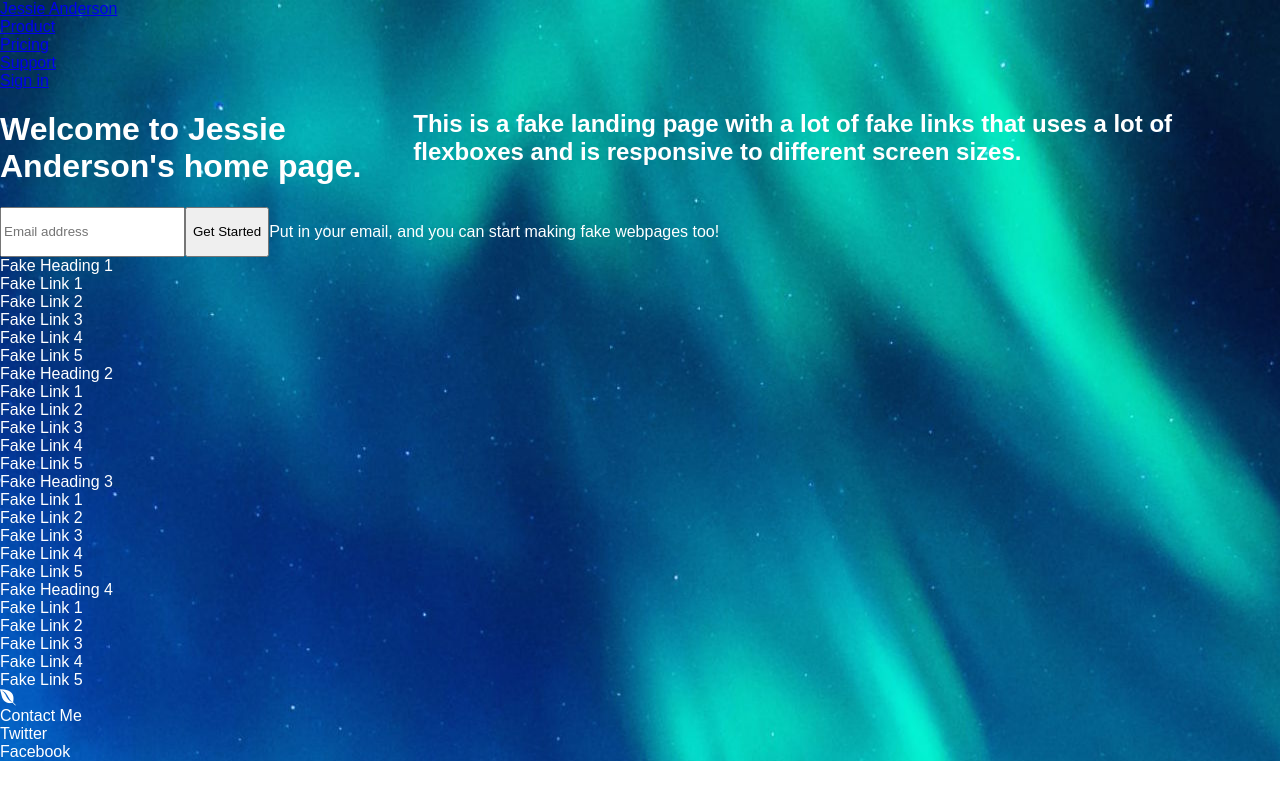
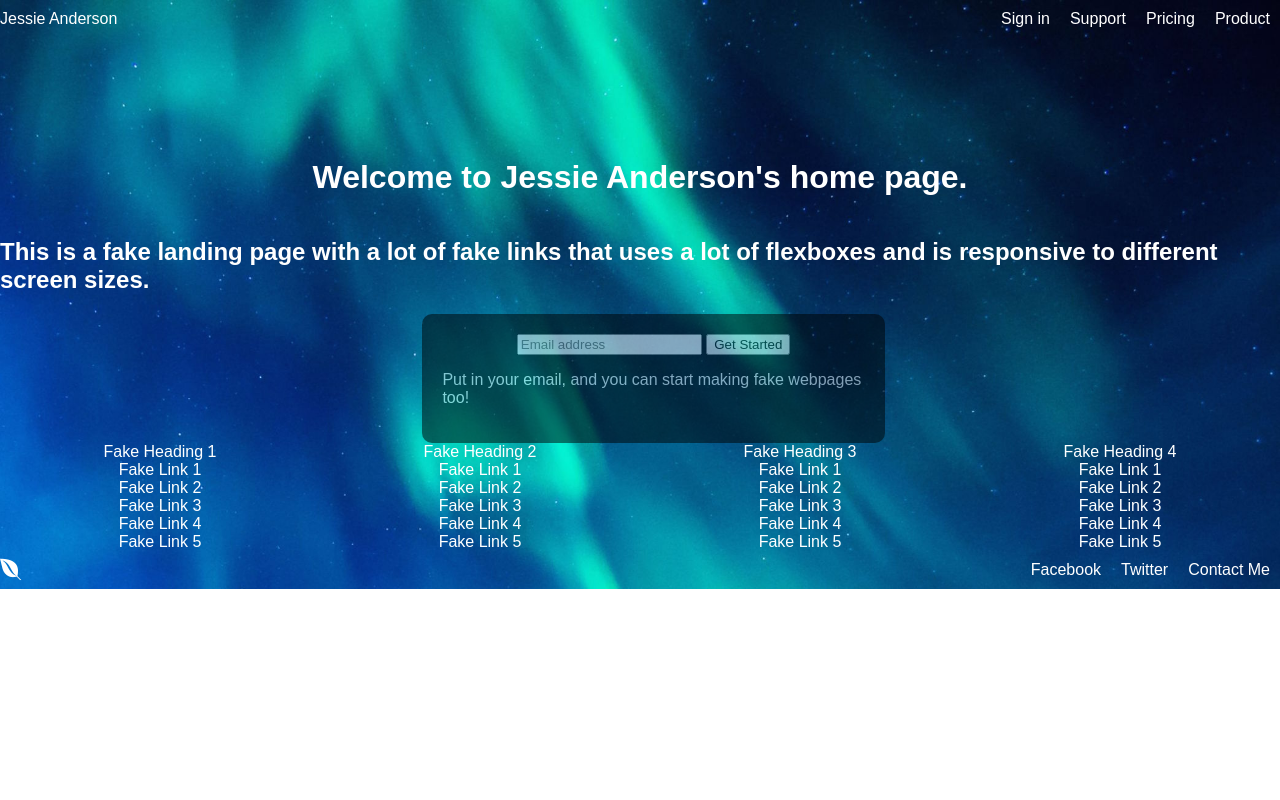
Before and after one commit to jessie-anderson/cs52-assignment-1, a plain HTML site: page index.html in a window 1280 px wide. Drawn offline with Linux system fonts and the light colour scheme; a web font is replaced by a local one.

Commit message:
added CSS styling

```diff
--- a/index.html
+++ b/index.html
@@ -8,78 +8,78 @@
 </head>
 <body>
   <div class="top-level">
-    <nav>
-      <div class="flex-container">
-        <ul>
-          <li><a href="#">Jessie Anderson</a></li>
-          <li><a href="#">Product</a></li>
-          <li><a href="#">Pricing</a></li>
-          <li><a href="#">Support</a></li>
-          <li><a href="#">Sign in</a></li>
+    <nav class="flex-container" id="horizontal">
+        <div class="flex-item">
+          <a href="#">Jessie Anderson</a>
+        </div>
+        <ul class="flex-item">
+          <li id="nav"><a href="#">Product</a></li>
+          <li id="nav"><a href="#">Pricing</a></li>
+          <li id="nav"><a href="#">Support</a></li>
+          <li id="nav"><a href="#">Sign in</a></li>
         </ul>
-      </div>
     </nav>
-    <div class="flex-container">
+    <div class="flex-container" id="greeting">
       <h1>Welcome to Jessie Anderson's home page.</h1>
+    </div>
+    <div class="flex-container" id="horizontal">
       <h2>This is a fake landing page with a lot of fake links that uses a lot of
         flexboxes and is responsive to different screen sizes.</h2>
     </div>
-    <div class="flex-container">
-      <input placeholder="Email address"></input>
-      <button>Get Started</button>
-      <p>Put in your email, and you can start making fake webpages too!</p>
+    <div class="flex-container" id="email-box">
+      <div class="flex-item">
+        <input placeholder="Email address"></input>
+        <button>Get Started</button>
+      </div>
+      <div class="flex-item">
+        <p>Put in your email, and you can start making fake webpages too!</p>
+      </div>
     </div>
-    <div class-"flex-container">
-      <div>
-        <ul href="#">
-          <li href="#">Fake Heading 1</li>
-          <li href="#">Fake Link 1</li>
-          <li href="#">Fake Link 2</li>
-          <li href="#">Fake Link 3</li>
-          <li href="#">Fake Link 4</li>
-          <li href="#">Fake Link 5</li>
+    <div class="flex-container" id="links">
+        <ul class="flex-item">
+          <li><a href="#">Fake Heading 1</a></li>
+          <li><a href="#">Fake Link 1</a></li>
+          <li><a href="#">Fake Link 2</a></li>
+          <li><a href="#">Fake Link 3</a></li>
+          <li><a href="#">Fake Link 4</a></li>
+          <li><a href="#">Fake Link 5</a></li>
+        </ul>
+        <ul class="flex-item">
+          <li><a href="#">Fake Heading 2</a></li>
+          <li><a href="#">Fake Link 1</a></li>
+          <li><a href="#">Fake Link 2</a></li>
+          <li><a href="#">Fake Link 3</a></li>
+          <li><a href="#">Fake Link 4</a></li>
+          <li><a href="#">Fake Link 5</a></li>
+        </ul>
+        <ul class="flex-item">
+          <li><a href="#">Fake Heading 3</a></li>
+          <li><a href="#">Fake Link 1</a></li>
+          <li><a href="#">Fake Link 2</a></li>
+          <li><a href="#">Fake Link 3</a></li>
+          <li><a href="#">Fake Link 4</a></li>
+          <li><a href="#">Fake Link 5</a></li>
+        </ul>
+        <ul class="flex-item">
+          <li><a href="#">Fake Heading 4</a></li>
+          <li><a href="#">Fake Link 1</a></li>
+          <li><a href="#">Fake Link 2</a></li>
+          <li><a href="#">Fake Link 3</a></li>
+          <li><a href="#">Fake Link 4</a></li>
+          <li><a href="#">Fake Link 5</a></li>
         </ul>
       </div>
-      <div>
-        <ul href="#">
-          <li href="#">Fake Heading 2</li>
-          <li href="#">Fake Link 1</li>
-          <li href="#">Fake Link 2</li>
-          <li href="#">Fake Link 3</li>
-          <li href="#">Fake Link 4</li>
-          <li href="#">Fake Link 5</li>
-        </ul>
+    <div class="flex-container" id="horizontal">
+
+      <div class="flex-item">
+        <span class="fa fa-envira fa-lg"></span>
       </div>
-      <div>
-        <ul href="#">
-          <li href="#">Fake Heading 3</li>
-          <li href="#">Fake Link 1</li>
-          <li href="#">Fake Link 2</li>
-          <li href="#">Fake Link 3</li>
-          <li href="#">Fake Link 4</li>
-          <li href="#">Fake Link 5</li>
-        </ul>
-      </div>
-      <div>
-        <ul href="#">
-          <li href="#">Fake Heading 4</li>
-          <li href="#">Fake Link 1</li>
-          <li href="#">Fake Link 2</li>
-          <li href="#">Fake Link 3</li>
-          <li href="#">Fake Link 4</li>
-          <li href="#">Fake Link 5</li>
-        </ul>
-      </div>
-    </div>
-    <div>
-      <span class="fa fa-envira"></span>
-      <ul>
-        <li href="#">Contact Me</li>
-        <li href="#">Twitter</li>
-        <li href="#">Facebook</li>
+      <ul class="flex-item">
+        <li id="nav"><a href="#">Contact Me</a></li>
+        <li id="nav"><a href="#">Twitter</a></li>
+        <li id="nav"><a href="#">Facebook</a></li>
       </ul>
     </div>
-  </div>
 
 </body>
 </html>
--- a/style.css
+++ b/style.css
@@ -12,11 +12,68 @@ ul {
 
 }
 
+a {
+  text-decoration: none;
+  color: white;
+}
+
+li {
+  text-align: center;
+}
+
+.flex-item {
+  order: <integer>;
+  margin:auto;
+}
 
 .top-level {
   background-image: url(background.jpg);
+  background-size: cover;
 }
 
 .flex-container {
   display: flex;
+  justify-content: space-around;
 }
+
+.flex-item {
+  order: <integer>;
+  flex-grow: 1;
+}
+
+#nav {
+  float: right;
+  padding: 10px;
+}
+
+#nav:hover {
+  border-color: white;
+  border-width: thin;
+}
+
+#links {
+  flex-direction: row;
+  justify-content: space-around;
+}
+
+#email-box {
+  flex-direction: column;
+  padding: 20px;
+  opacity: 0.5;
+  border-radius: 10px;
+  background-color: black;
+  width: 33%;
+  margin-left: 33%;
+}
+
+#greeting {
+  margin-top: 100px;
+}
+
+#vertical {
+  flex-direction: column;
+}
+
+#horizontal {
+  flex-direction: row;
+}
```
